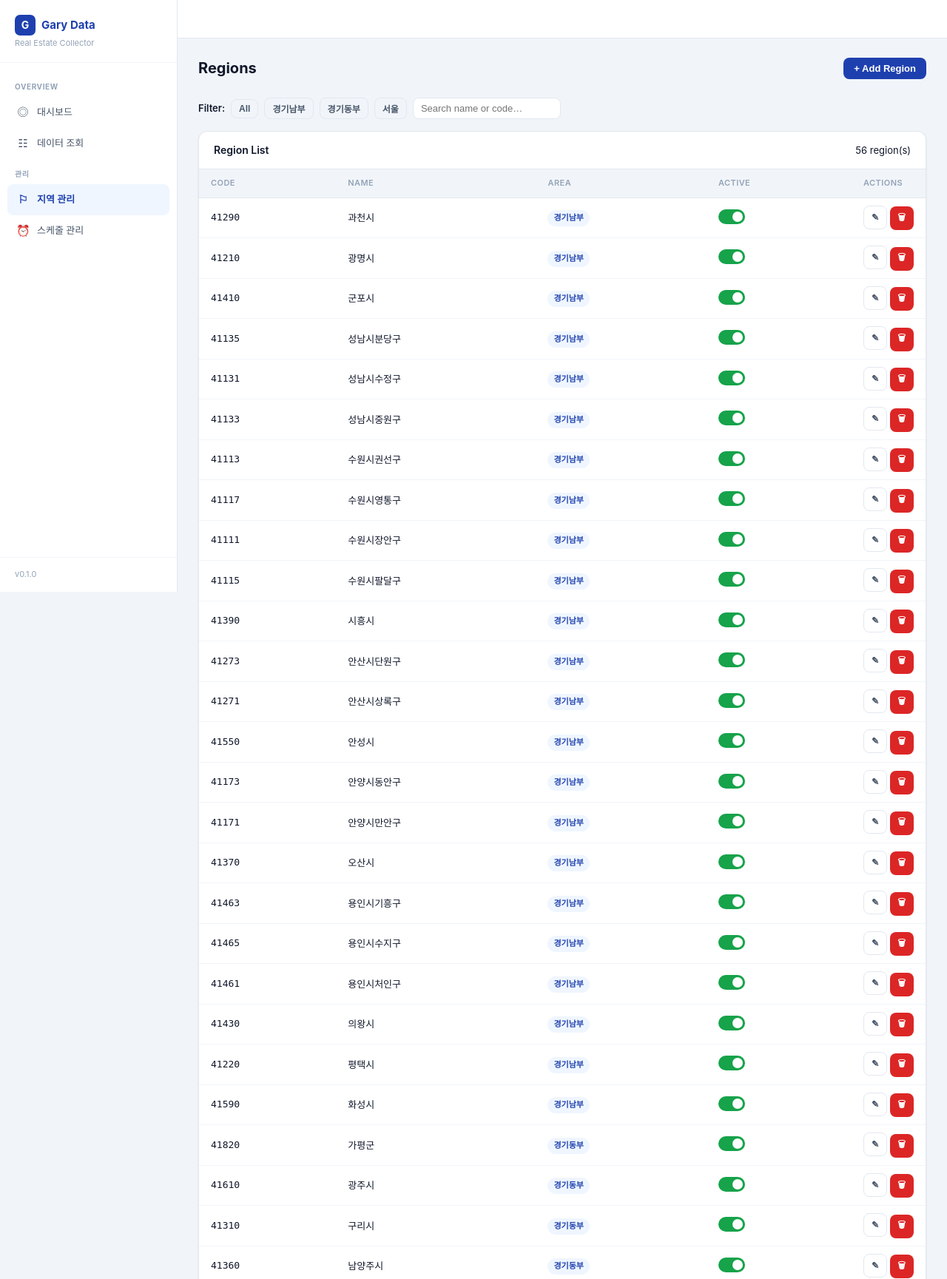
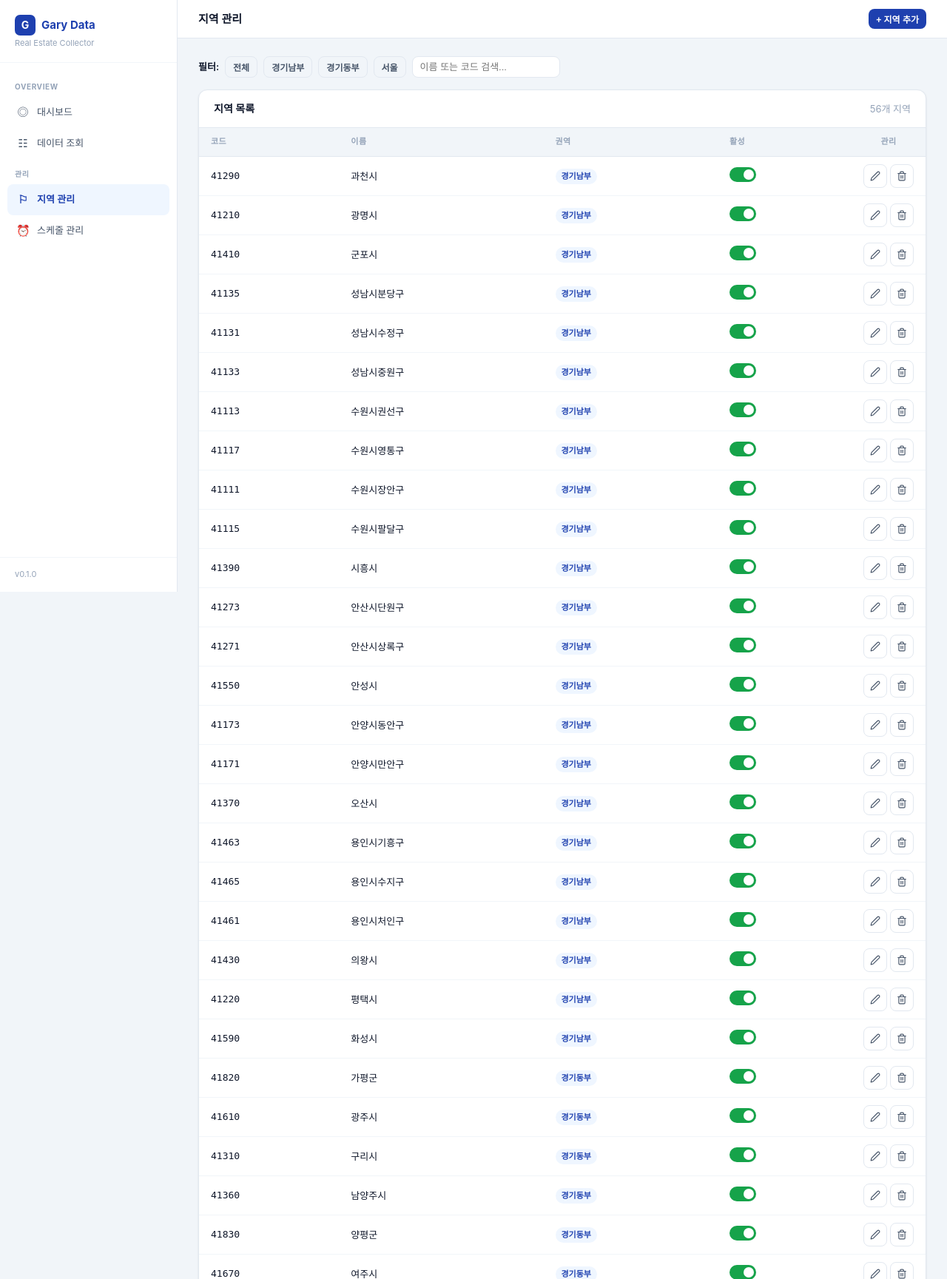
Before and after one commit to garyjeong/gary-data-storage, a FastAPI app: page /regions in a window 1280 px wide. Shown: the top 1729 px of the page at 74% size. Run offline with FastAPI, Linux system fonts and the light colour scheme; data comes from the database, SQL or seed files in the repository.

Commit message:
feat: redesign delete buttons and localize management pages
Delete button renewal (all pages):
- Replace browser confirm() with custom modal dialog
- Center-aligned danger icon + confirmation message with item name
- "이 작업은 되돌릴 수 없습니다" warning text
- Loading state on delete button ("삭제 중...")
- Replace emoji icons with inline SVG (edit pencil, trash can)
- Add hover effect: delete button turns red on hover

Regions page (지역 관리):
- Full Korean labels: 코드/이름/권역/활성/관리, 필터, 검색
- topbar with title + action button
- SVG icons for edit/delete actions

Schedules page (스케줄 관리):
- Full Korean labels: 이름/소스/수집 간격/활성/관리
- Scheduler status bar moved to top (실행 중, 등록 소스, 간격, 다음 실행)
- Manual trigger section with Korean labels (소스 선택, 지역 코드, 수집 시작)
- Delete confirmation modal matching regions page

Co-Authored-By: Claude Opus 4.6 (1M context) <noreply@anthropic.com>

```diff
--- a/src/admin/templates/base.html
+++ b/src/admin/templates/base.html
@@ -317,6 +317,7 @@
     }
 
     /* ── Misc ── */
+    .delete-btn:hover { color: var(--danger); border-color: var(--danger-bg); background: var(--danger-bg); }
     .filter-bar { display: flex; gap: 8px; align-items: center; flex-wrap: wrap; margin-bottom: 16px; }
     .empty-row td { text-align: center; color: var(--text-muted); padding: 32px; }
     .grid-2 { display: grid; grid-template-columns: 1fr 1fr; gap: 16px; }
--- a/src/admin/templates/regions.html
+++ b/src/admin/templates/regions.html
@@ -1,17 +1,16 @@
 {% extends "base.html" %}
-{% block title %}Regions — RE Admin{% endblock %}
+{% block title %}지역 관리{% endblock %}
 {% block nav_regions %}active{% endblock %}
+{% block topbar_title %}지역 관리{% endblock %}
+{% block topbar_actions %}
+  <button class="btn btn-primary btn-sm" onclick="openAddModal()">+ 지역 추가</button>
+{% endblock %}
 
 {% block content %}
-<div class="page-header">
-  <h1 class="page-title">Regions</h1>
-  <button class="btn btn-primary" onclick="openAddModal()">+ Add Region</button>
-</div>
-
 <!-- Filter bar -->
 <div class="filter-bar">
-  <span style="font-weight:600;font-size:13px;">Filter:</span>
-  <button class="btn btn-ghost btn-sm filter-btn active" data-area="all">All</button>
+  <span style="font-weight:600;font-size:13px;">필터:</span>
+  <button class="btn btn-ghost btn-sm filter-btn active" data-area="all">전체</button>
   {% set areas = [] %}
   {% for r in regions %}
     {% if r.parent_area and r.parent_area not in areas %}
@@ -24,7 +23,7 @@
   <input
     type="text"
     id="search-input"
-    placeholder="Search name or code…"
+    placeholder="이름 또는 코드 검색..."
     style="width:200px;padding:6px 10px;"
     oninput="applyFilter()"
   />
@@ -33,17 +32,17 @@
 <!-- Table -->
 <div class="table-wrap">
   <div class="table-header">
-    <span class="table-title">Region List</span>
-    <span id="region-count" style="color:var(--muted);font-size:13px;"></span>
+    <span class="table-title">지역 목록</span>
+    <span id="region-count" style="color:var(--text-muted);font-size:13px;"></span>
   </div>
   <table>
     <thead>
       <tr>
-        <th>Code</th>
-        <th>Name</th>
-        <th>Area</th>
-        <th>Active</th>
-        <th style="width:100px;">Actions</th>
+        <th>코드</th>
+        <th>이름</th>
+        <th>권역</th>
+        <th>활성</th>
+        <th style="width:100px;text-align:center;">관리</th>
       </tr>
     </thead>
     <tbody id="regions-tbody">
@@ -59,13 +58,19 @@
             <span class="toggle-slider"></span>
           </label>
         </td>
-        <td>
-          <button class="btn btn-ghost btn-sm btn-icon" title="Edit" onclick="openEditModal({{ r.id }}, '{{ r.name }}', '{{ r.region_code }}', '{{ r.parent_area }}', {{ 'true' if r.is_active else 'false' }})">&#9998;</button>
-          <button class="btn btn-danger btn-sm btn-icon" title="Delete" onclick="deleteRegion({{ r.id }}, '{{ r.name }}')">&#128465;</button>
+        <td style="text-align:center;">
+          <button class="btn btn-ghost btn-sm btn-icon" title="수정" style="cursor:pointer;"
+            onclick="openEditModal({{ r.id }}, '{{ r.name }}', '{{ r.region_code }}', '{{ r.parent_area }}', {{ 'true' if r.is_active else 'false' }})">
+            <svg width="14" height="14" viewBox="0 0 24 24" fill="none" stroke="currentColor" stroke-width="2" stroke-linecap="round" stroke-linejoin="round"><path d="M17 3a2.85 2.83 0 1 1 4 4L7.5 20.5 2 22l1.5-5.5Z"/></svg>
+          </button>
+          <button class="btn btn-ghost btn-sm btn-icon delete-btn" title="삭제" style="cursor:pointer;"
+            onclick="confirmDelete({{ r.id }}, '{{ r.name }}', '{{ r.region_code }}')">
+            <svg width="14" height="14" viewBox="0 0 24 24" fill="none" stroke="currentColor" stroke-width="2" stroke-linecap="round" stroke-linejoin="round"><path d="M3 6h18"/><path d="M19 6v14c0 1-1 2-2 2H7c-1 0-2-1-2-2V6"/><path d="M8 6V4c0-1 1-2 2-2h4c1 0 2 1 2 2v2"/><line x1="10" y1="11" x2="10" y2="17"/><line x1="14" y1="11" x2="14" y2="17"/></svg>
+          </button>
         </td>
       </tr>
       {% else %}
-      <tr class="empty-row"><td colspan="5">No regions yet</td></tr>
+      <tr class="empty-row"><td colspan="5">지역 데이터 없음</td></tr>
       {% endfor %}
     </tbody>
   </table>
@@ -74,30 +79,47 @@
 <!-- Add/Edit Modal -->
 <div class="modal-backdrop" id="region-modal">
   <div class="modal">
-    <div class="modal-title" id="modal-title">Add Region</div>
+    <div class="modal-title" id="modal-title">지역 추가</div>
     <input type="hidden" id="edit-id" />
     <div class="form-group">
-      <label>Name</label>
-      <input type="text" id="field-name" placeholder="e.g. 강남구" />
+      <label>이름</label>
+      <input type="text" id="field-name" placeholder="예: 강남구" />
     </div>
     <div class="form-group">
-      <label>Region Code</label>
-      <input type="text" id="field-code" placeholder="e.g. 11680" />
+      <label>지역 코드</label>
+      <input type="text" id="field-code" placeholder="예: 11680" />
     </div>
     <div class="form-group">
-      <label>Parent Area</label>
-      <input type="text" id="field-area" placeholder="e.g. 서울" />
+      <label>권역</label>
+      <input type="text" id="field-area" placeholder="예: 서울" />
     </div>
     <div class="form-group" style="display:flex;align-items:center;gap:10px;">
-      <label style="margin:0;">Active</label>
+      <label style="margin:0;">활성</label>
       <label class="toggle">
         <input type="checkbox" id="field-active" checked />
         <span class="toggle-slider"></span>
       </label>
     </div>
     <div class="modal-footer">
-      <button class="btn btn-ghost" onclick="closeModal('region-modal')">Cancel</button>
-      <button class="btn btn-primary" id="modal-save-btn" onclick="saveRegion()">Save</button>
+      <button class="btn btn-ghost" onclick="closeModal('region-modal')">취소</button>
+      <button class="btn btn-primary" id="modal-save-btn" onclick="saveRegion()">저장</button>
+    </div>
+  </div>
+</div>
+
+<!-- Delete Confirm Modal -->
+<div class="modal-backdrop" id="delete-modal">
+  <div class="modal" style="width:380px;">
+    <div style="text-align:center;margin-bottom:16px;">
+      <div style="width:48px;height:48px;border-radius:50%;background:var(--danger-bg);display:inline-flex;align-items:center;justify-content:center;margin-bottom:12px;">
+        <svg width="22" height="22" viewBox="0 0 24 24" fill="none" stroke="var(--danger)" stroke-width="2" stroke-linecap="round" stroke-linejoin="round"><path d="M3 6h18"/><path d="M19 6v14c0 1-1 2-2 2H7c-1 0-2-1-2-2V6"/><path d="M8 6V4c0-1 1-2 2-2h4c1 0 2 1 2 2v2"/></svg>
+      </div>
+      <div class="modal-title" style="margin-bottom:4px;">삭제 확인</div>
+      <p style="color:var(--text-secondary);font-size:13px;" id="delete-msg">이 항목을 삭제하시겠습니까?</p>
+    </div>
+    <div class="modal-footer" style="justify-content:center;">
+      <button class="btn btn-ghost" onclick="closeModal('delete-modal')">취소</button>
+      <button class="btn btn-danger" id="delete-confirm-btn" onclick="executeDelete()">삭제</button>
     </div>
   </div>
 </div>
@@ -106,6 +128,8 @@
 {% block scripts %}
 <script>
   let activeFilter = "all";
+  let pendingDeleteId = null;
+  let pendingDeleteType = null;
 
   // ── Filter ──
   document.querySelectorAll(".filter-btn").forEach(btn => {
@@ -130,42 +154,66 @@
       row.style.display = show ? "" : "none";
       if (show) visible++;
     });
-    document.getElementById("region-count").textContent = `${visible} region(s)`;
+    document.getElementById("region-count").textContent = `${visible}개 지역`;
   }
 
-  // Init count
   applyFilter();
 
   // ── Modal ──
   function openAddModal() {
-    document.getElementById("modal-title").textContent = "Add Region";
+    document.getElementById("modal-title").textContent = "지역 추가";
     document.getElementById("edit-id").value = "";
     document.getElementById("field-name").value = "";
     document.getElementById("field-code").value = "";
     document.getElementById("field-area").value = "";
     document.getElementById("field-active").checked = true;
-    document.getElementById("modal-save-btn").textContent = "Add";
+    document.getElementById("modal-save-btn").textContent = "추가";
     document.getElementById("region-modal").classList.add("open");
   }
 
   function openEditModal(id, name, code, area, isActive) {
-    document.getElementById("modal-title").textContent = "Edit Region";
+    document.getElementById("modal-title").textContent = "지역 수정";
     document.getElementById("edit-id").value = id;
     document.getElementById("field-name").value = name;
     document.getElementById("field-code").value = code;
     document.getElementById("field-area").value = area;
     document.getElementById("field-active").checked = isActive;
-    document.getElementById("modal-save-btn").textContent = "Save";
+    document.getElementById("modal-save-btn").textContent = "저장";
     document.getElementById("region-modal").classList.add("open");
-  }
-
-  function closeModal(id) {
-    document.getElementById(id).classList.remove("open");
   }
 
   document.getElementById("region-modal").addEventListener("click", function(e) {
     if (e.target === this) closeModal("region-modal");
   });
+  document.getElementById("delete-modal").addEventListener("click", function(e) {
+    if (e.target === this) closeModal("delete-modal");
+  });
+
+  // ── Delete Confirm ──
+  function confirmDelete(id, name, code) {
+    pendingDeleteId = id;
+    document.getElementById("delete-msg").innerHTML =
+      `<strong>${name}</strong> (${code}) 지역을 삭제하시겠습니까?<br><span style="font-size:12px;color:var(--danger);">이 작업은 되돌릴 수 없습니다.</span>`;
+    document.getElementById("delete-modal").classList.add("open");
+  }
+
+  async function executeDelete() {
+    if (!pendingDeleteId) return;
+    const btn = document.getElementById("delete-confirm-btn");
+    try {
+      btn.disabled = true; btn.textContent = "삭제 중...";
+      await apiFetch(`/api/regions/${pendingDeleteId}`, { method: "DELETE" });
+      showToast("지역이 삭제되었습니다", "success");
+      document.querySelector(`tr[data-id="${pendingDeleteId}"]`).remove();
+      closeModal("delete-modal");
+      applyFilter();
+    } catch (e) {
+      showToast("오류: " + e.message, "error");
+    } finally {
+      btn.disabled = false; btn.textContent = "삭제";
+      pendingDeleteId = null;
+    }
+  }
 
   // ── CRUD ──
   async function saveRegion() {
@@ -177,46 +225,31 @@
       is_active: document.getElementById("field-active").checked,
     };
     if (!payload.name || !payload.region_code || !payload.parent_area) {
-      showToast("All fields are required", "error");
+      showToast("모든 필드를 입력해주세요", "error");
       return;
     }
     try {
       if (id) {
         await apiFetch(`/api/regions/${id}`, { method: "PUT", body: JSON.stringify(payload) });
-        showToast("Region updated", "success");
+        showToast("지역이 수정되었습니다", "success");
       } else {
         await apiFetch("/api/regions/", { method: "POST", body: JSON.stringify(payload) });
-        showToast("Region added", "success");
+        showToast("지역이 추가되었습니다", "success");
       }
       closeModal("region-modal");
       location.reload();
     } catch (e) {
-      showToast("Error: " + e.message, "error");
+      showToast("오류: " + e.message, "error");
     }
   }
 
   async function toggleActive(id, isActive) {
     try {
-      await apiFetch(`/api/regions/${id}`, {
-        method: "PUT",
-        body: JSON.stringify({ is_active: isActive }),
-      });
-      showToast(isActive ? "Region activated" : "Region deactivated");
+      await apiFetch(`/api/regions/${id}`, { method: "PUT", body: JSON.stringify({ is_active: isActive }) });
+      showToast(isActive ? "지역 활성화됨" : "지역 비활성화됨");
     } catch (e) {
-      showToast("Error: " + e.message, "error");
+      showToast("오류: " + e.message, "error");
       location.reload();
-    }
-  }
-
-  async function deleteRegion(id, name) {
-    if (!confirm(`Delete region "${name}"?`)) return;
-    try {
-      await apiFetch(`/api/regions/${id}`, { method: "DELETE" });
-      showToast("Region deleted");
-      document.querySelector(`tr[data-id="${id}"]`).remove();
-      applyFilter();
-    } catch (e) {
-      showToast("Error: " + e.message, "error");
     }
   }
 </script>
```
Also changed, not shown: src/admin/templates/schedules.html (+150 -116 lines).
